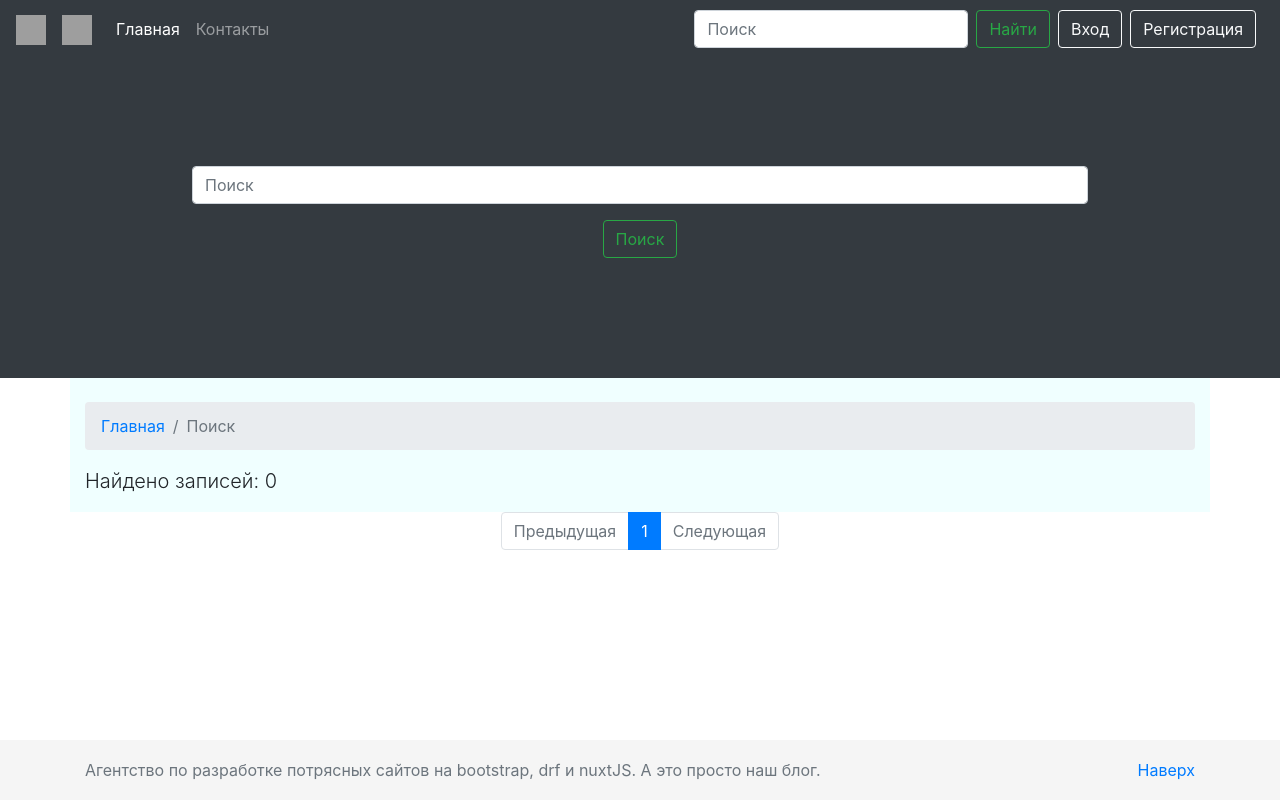
After one commit to alexey-izhendeev/Bootstrap-django-vue, a Django app: page /search/ in a window 1280 px wide. The commit adds this page. Run offline with Django 3.2, Linux system fonts and the light colour scheme; some libraries are stand-ins or nearby versions; grey boxes are pictures that could not be loaded.

Commit message:
Added search and search results

```diff
--- a/blog/myblog/templates/myblog/block/navbar.html
+++ b/blog/myblog/templates/myblog/block/navbar.html
@@ -21,10 +21,10 @@
    <a href="{% url 'contact' %}" class="nav-link">Контакты</a>
       </li>
     </ul>
-    <form action="" class="form-inline my-2 my-lg-0">
-      <input type="text" class="form-control mr-sm-2" placeholder="Поиск" aria-label="Поиск">
-      <button class="btn btn-outline-success my-2 my-sm-0 mr-2" type="submit">Поиск</button>
-    </form>
+      <form action="{% url 'search_results' %}" method="get" class="form-inline my-2 my-lg-0">
+      <input name="q" type="text" class="form-control mr-sm-2" placeholder="Поиск" aria-label="Поиск">
+      <button class="btn btn-outline-success my-2 my-sm-0 mr-2" type="submit">Найти</button>
+</form>
     {% if user.is_authenticated %}
     <span class="navbar-text mr-2">{{ user }}</span>
 
--- /dev/null
+++ b/blog/myblog/templates/myblog/block/search_form.html
@@ -0,0 +1,15 @@
+{% load static %}
+<div class="container-fluid home-slider">
+    <div id="carouselExampleCaptions" class="carousel slide" data-ride="carousel">
+        <div class="carousel-inner">
+            <div class="carousel-item active" style="background-color: #343a40!important">
+                <div class="carousel-caption d-none d-md-block">
+                    <form action="{% url 'search_results' %}" method="get" class="my-2 my-lg-0">
+                        <input name="q" type="text" class="form-control" placeholder="Поиск" aria-label="Поиск">
+                        <button class="btn btn-outline-success mt-3" type="submit">Поиск</button>
+                    </form>
+                </div>
+            </div>
+        </div>
+    </div>
+</div>
--- /dev/null
+++ b/blog/myblog/templates/myblog/search.html
@@ -0,0 +1,58 @@
+{% extends './base.html' %}
+{% load static %}
+{% block title %}Поиск{% endblock %}
+
+{% block header %}
+    {% include './block/search_form.html' %}
+{% endblock %}
+
+{% block content %}
+<div class="container">
+    <div class="row">
+        <div class="col-lg-12">
+            <nav aria-label="breadcrumb" class="mt-4">
+                <ol class="breadcrumb">
+                    <li class="breadcrumb-item"><a href="{% url 'index' %}">Главная</a></li>
+                    <li class="breadcrumb-item active" aria-current="page">Поиск</li>
+                </ol>
+            </nav>
+           <p class="lead">Найдено записей: {{ count }}</p>
+            {% for result in results %}
+                <a href="{% url 'post_detail' slug=result.url %}"><h2>{{ result.h1 }}</h2></a>
+                <p>{{ result.description|safe }}</p>
+                <hr>
+            {% endfor %}
+        </div>
+    </div>
+</div>
+</div>
+
+{% endblock %}
+{% block pagination %}
+    <nav aria-label="Paginate me">
+      <ul class="pagination justify-content-center">
+        {% if results.has_previous %}
+          <a class="page-link" href="?page={{ results.previous_page_number }}{% if request.GET.q %}&q={{ request.GET.q }}{% endif %}" tabindex="-1">Предыдущая</a>
+        {% else %}
+        <li class="page-item disabled">
+          <a class="page-link disabled" href="#" tabindex="-1">Предыдущая</a>
+        </li>
+        {% endif %}
+        {% for i in results.paginator.page_range %}
+        {% if i == results.number %}
+          <li class="page-item active"><a class="page-link" href="?page={{ i }}{% if request.GET.q %}&q={{ request.GET.q }}{% endif %}">{{ i }}</a></li>
+        {% else %}
+          <li class="page-item"><a class="page-link" href="?page={{ i }}{% if request.GET.q %}&q={{ request.GET.q }}{% endif %}">{{ i }}</a></li>
+        {% endif %}
+        {% endfor %}
+        {% if results.has_next %}
+          <a class="page-link" href="?page={{ results.next_page_number }}{% if request.GET.q %}&q={{ request.GET.q }}{% endif %}">Следующая</a>
+        {% else %}
+          <li class="page-item disabled">
+            <a class="page-link" href="#">Следующая</a>
+          </li>
+        {% endif %}
+      </ul>
+    </nav>
+    <br>
+{% endblock %}
--- a/blog/myblog/urls.py
+++ b/blog/myblog/urls.py
@@ -1,5 +1,5 @@
 from django.urls import path
-from .views import MainView, PostDetailView, SignUpView, SignInView, FeedBackView, SuccessView
+from .views import MainView, PostDetailView, SignUpView, SignInView, FeedBackView, SuccessView, SearchResultsView
 from django.contrib.auth.views import LogoutView
 from django.conf import settings
 
@@ -12,4 +12,5 @@ urlpatterns = [
     path('signout/', LogoutView.as_view(), {'next_page': settings.LOGOUT_REDIRECT_URL}, name='signout'),
     path('contact/', FeedBackView.as_view(), name='contact'),
     path('contact/success', SuccessView.as_view(), name='success'),
+    path('search/', SearchResultsView.as_view(), name='search_results'),
 ]
--- a/blog/myblog/views.py
+++ b/blog/myblog/views.py
@@ -6,6 +6,13 @@ from .forms import SignUpForm, SignInForm, FeedBackForm
 from django.contrib.auth import login, logout, authenticate
 from django.http import HttpResponseRedirect, HttpResponse
 from django.core.mail import send_mail, BadHeaderError
+from dotenv import load_dotenv
+import os
+from django.db.models import Q
+
+
+# environment variables
+load_dotenv()
 
 
 class MainView(View):
@@ -91,7 +98,7 @@ class FeedBackView(View):
             subject = form.cleaned_data['subject']
             message = form.cleaned_data['message']
             try:
-                send_mail(f'From {name} | {subject}', message, from_email, ['takedo19@gmail.com'])
+                send_mail(f'From {name} | {subject}', message, from_email, os.environ['EMAIL_HOST_USER'])
             except BadHeaderError:
                 return HttpResponse('Невалидный заголовок')
             return HttpResponseRedirect('success')
@@ -101,8 +108,27 @@ class FeedBackView(View):
         })
 
 
-class SuccessView(View):
+class SuccessView(View):  # User redirected here, after success FeedBack
+
     def get(self, request, *args, **kwargs):
-        return  render(request, 'myblog/success.html', context={
+        return render(request, 'myblog/success.html', context={
             'title': 'Спасибо'
         })
+
+
+class SearchResultsView(View):
+    def get(self, request, *args, **kwargs):
+        query = self.request.GET.get('q')
+        results = ''
+        if query:
+            results = Post.objects.filter(
+                Q(h1__icontains=query) | Q(content__icontains=query)
+            )
+        paginator = Paginator(results, 6)
+        page_number = request.GET.get('page')
+        page_obj = paginator.get_page(page_number)
+        return render(request, 'myblog/search.html', context={
+            'title': 'Поиск',
+            'results': page_obj,
+            'count': paginator.count
+        })
```
